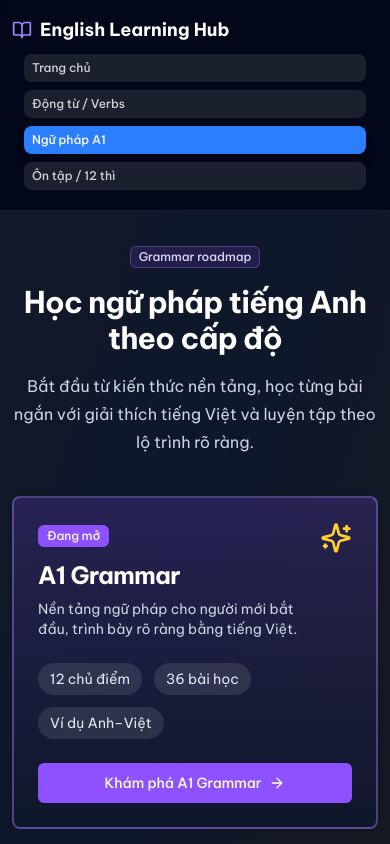
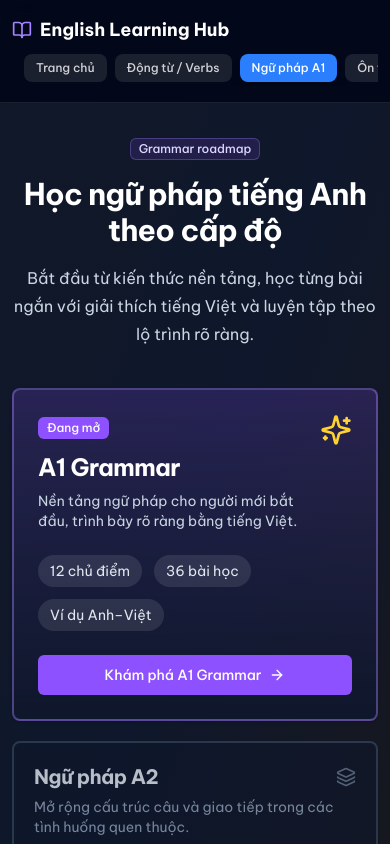
Before and after one commit to TheCuong96/learn-english, a Next.js app in the folder english/: page /grammar in a window 390 px wide. Shown: the top 844 px of the page. Built offline with nearby package versions, Linux system fonts and the light colour scheme.

Commit message:
Update styles for focus visibility and enhance navigation component; improve grammar lesson content text clarity.

```diff
--- a/english/src/app/globals.css
+++ b/english/src/app/globals.css
@@ -59,6 +59,11 @@
 
 body {
   font-family: 'Be Vietnam Pro', 'Roboto', system-ui, -apple-system, 'Segoe UI', Arial, sans-serif;
+}
+
+:where(a, button, input, textarea, select, [tabindex]):focus-visible {
+  outline: 2px solid #a78bfa;
+  outline-offset: 3px;
 }
 
 .card {
--- a/english/src/components/Navigation.tsx
+++ b/english/src/components/Navigation.tsx
@@ -20,7 +20,11 @@ export default function Navigation({ onLinkClick, vertical = false }: Navigation
 
   return (
     <nav className="mt-2 sm:mt-0" aria-label="Điều hướng chính">
-      <div className={`container mx-auto ${vertical ? 'flex flex-col' : 'flex flex-col sm:flex-row'} gap-2 ${!vertical ? 'overflow-x-auto' : ''} pb-1 sm:pb-0 px-3 sm:px-0`}>
+      <div
+        className={`container mx-auto ${
+          vertical ? 'flex flex-col' : 'flex flex-row'
+        } gap-2 ${!vertical ? 'overflow-x-auto [scrollbar-width:none] [&::-webkit-scrollbar]:hidden' : ''} px-3 pb-1 sm:px-0 sm:pb-0`}
+      >
         {links.map((link) => {
           const isActive =
             pathname === link.href ||
@@ -30,7 +34,7 @@ export default function Navigation({ onLinkClick, vertical = false }: Navigation
               key={link.href}
               href={link.href}
               onClick={onLinkClick}
-              className={`${vertical ? 'w-full' : ''} px-2 sm:px-4 md:px-5 py-1.5 sm:py-2 md:py-2.5 rounded-lg font-medium whitespace-nowrap transition-all cursor-pointer text-xs sm:text-sm md:text-base ${
+              className={`${vertical ? 'w-full' : ''} rounded-lg px-3 py-1.5 text-xs font-medium whitespace-nowrap transition-all focus-visible:ring-2 focus-visible:ring-violet-300 focus-visible:ring-offset-2 focus-visible:ring-offset-slate-950 focus-visible:outline-none sm:px-4 sm:py-2 sm:text-sm md:px-5 md:py-2.5 md:text-base ${
                 isActive
                   ? 'bg-blue-500 text-white shadow-lg'
                   : 'bg-white/10 text-white/80 hover:bg-white/20 hover:text-white'
--- a/english/src/components/grammar/GrammarLessonContent.tsx
+++ b/english/src/components/grammar/GrammarLessonContent.tsx
@@ -357,7 +357,7 @@ export default function GrammarLessonContent({
                     Mini test cuối bài
                   </h2>
                   <p className="mt-1 text-sm leading-6 text-slate-400">
-                    Tối đa 10 câu để rà lại kiến thức chính. Progress lưu trữ sẽ làm ở Batch 6.
+                    Tối đa 10 câu để rà lại kiến thức chính. Kết quả mini test sẽ được lưu vào tiến độ học trên thiết bị này.
                   </p>
                 </div>
                 <MiniTest lessonSlug={lesson.slug} exercises={lesson.miniTest} />
```
